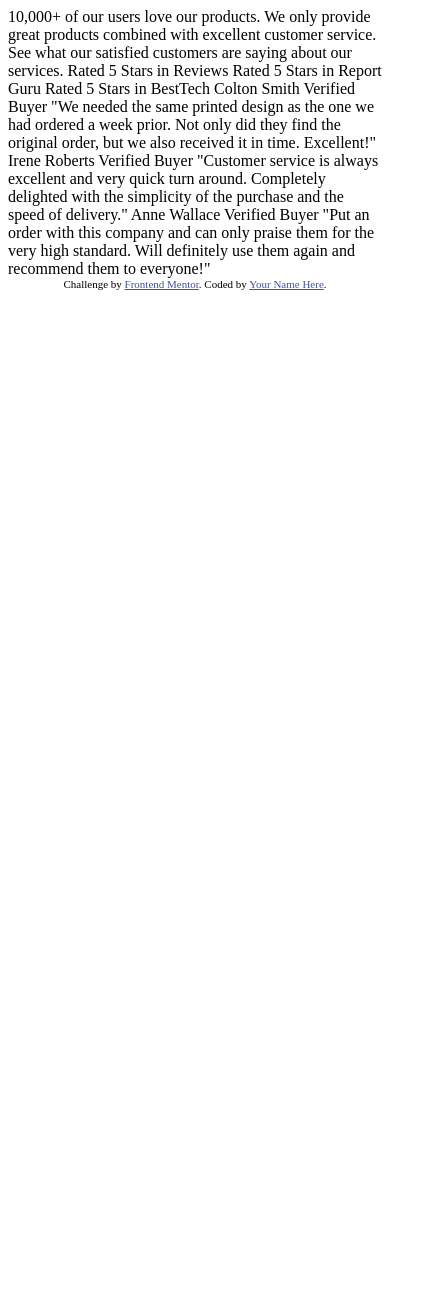
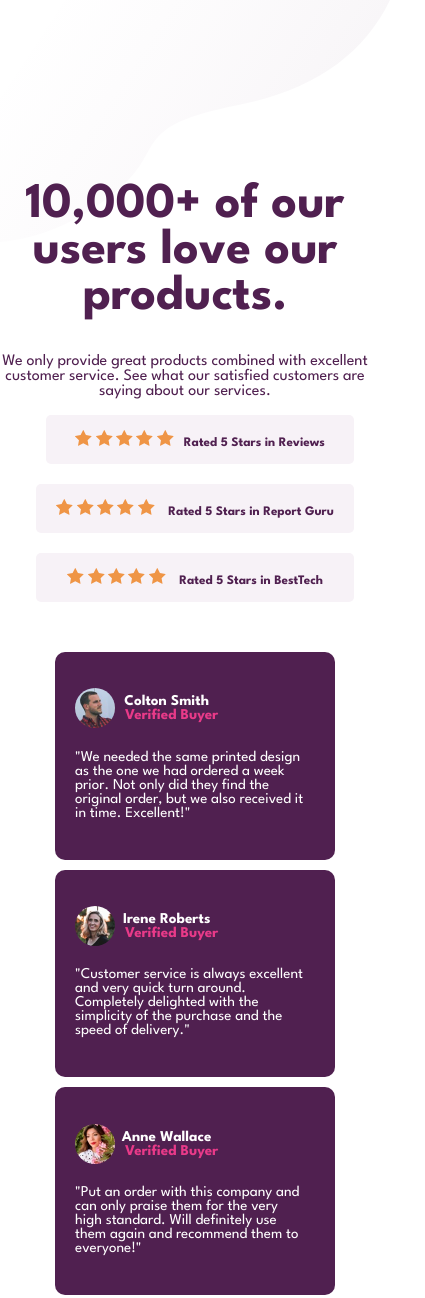
Before and after one commit to Jchosenn/social-proof-section-master, a plain HTML site: page index.html in a window 390 px wide. Shown: the whole page, 425 px wide, since content can reach past the window. Before the commit the page ends 844 px from the top, so only its background shows below. Drawn offline with Linux system fonts and the light colour scheme.

Commit message:
New commit

```diff
--- a/index.html
+++ b/index.html
@@ -3,59 +3,105 @@
   <head>
     <meta charset="UTF-8" />
     <meta name="viewport" content="width=device-width, initial-scale=1.0" />
-    <!-- displays site properly based on user's device -->
-
+    <style>
+      @import url("https://fonts.googleapis.com/css2?family=League+Spartan:wght@100..900&display=swap");
+    </style>
     <link
       rel="icon"
       type="image/png"
       sizes="32x32"
       href="./images/favicon-32x32.png"
     />
-
+    <link rel="stylesheet" href="style.css" />
     <title>Frontend Mentor | Social proof section</title>
-
-    <!-- Feel free to remove these styles or customise in your own stylesheet 👍 -->
-    <style>
-      .attribution {
-        font-size: 11px;
-        text-align: center;
-      }
-      .attribution a {
-        color: hsl(228, 45%, 44%);
-      }
-    </style>
   </head>
   <body>
-    10,000+ of our users love our products.
+    <div class="container">
+      <div class="first-box">
+        <div class="text-content">
+          <h1>10,000+ of our users love our products.</h1>
+          <p>
+            We only provide great products combined with excellent customer
+            service. See what our satisfied customers are saying about our
+            services.
+          </p>
+        </div>
+        <div class="ratings">
+          <p class="rates first">
+            <img src="images/icon-star.svg" alt="" />
+            <img src="images/icon-star.svg" alt="" />
+            <img src="images/icon-star.svg" alt="" />
+            <img src="images/icon-star.svg" alt="" />
+            <img src="images/icon-star.svg" alt="" /><span
+              >Rated 5 Stars in Reviews</span
+            >
+          </p>
 
-    We only provide great products combined with excellent customer service.
-    See what our satisfied customers are saying about our services.
+          <p class="rates second">
+            <img src="images/icon-star.svg" alt="" />
+            <img src="images/icon-star.svg" alt="" />
+            <img src="images/icon-star.svg" alt="" />
+            <img src="images/icon-star.svg" alt="" />
+            <img src="images/icon-star.svg" alt="" /><span>
+              Rated 5 Stars in Report Guru</span
+            >
+          </p>
 
-    Rated 5 Stars in Reviews
-    Rated 5 Stars in Report Guru
-    Rated 5 Stars in BestTech
+          <p class="rates third">
+            <img src="images/icon-star.svg" alt="" />
+            <img src="images/icon-star.svg" alt="" />
+            <img src="images/icon-star.svg" alt="" />
+            <img src="images/icon-star.svg" alt="" />
+            <img src="images/icon-star.svg" alt="" /><span>
+              Rated 5 Stars in BestTech</span
+            >
+          </p>
+        </div>
+      </div>
+      <div class="second-box">
+        <div class="smith-box smith">
+          <div class="customer">
+            <img class="colton" src="images/image-colton.jpg" alt="" />
 
-    Colton Smith
-    Verified Buyer
-    "We needed the same printed design as the one we had ordered a week prior.
-    Not only did they find the original order, but we also received it in time.
-    Excellent!"
+            <h2>
+              Colton Smith <br /><span class="buyer">Verified Buyer</span>
+            </h2>
+          </div>
+          <p>
+            "We needed the same printed design as the one we had ordered a week
+            prior. Not only did they find the original order, but we also
+            received it in time. Excellent!"
+          </p>
+        </div>
+        <div class="smith-box Irene">
+          <div class="customer">
+            <img class="colton" src="images/image-irene.jpg" alt="" />
 
-    Irene Roberts
-    Verified Buyer
-    "Customer service is always excellent and very quick turn around. Completely
-    delighted with the simplicity of the purchase and the speed of delivery."
+            <h2>
+              Irene Roberts <br /><span class="buyer">Verified Buyer</span>
+            </h2>
+          </div>
+          <p>
+            "Customer service is always excellent and very quick turn around.
+            Completely delighted with the simplicity of the purchase and the
+            speed of delivery."
+          </p>
+        </div>
+        <div class="smith-box Anne">
+          <div class="customer">
+            <img class="colton" src="images/image-anne.jpg" alt="" />
 
-    Anne Wallace
-    Verified Buyer
-    "Put an order with this company and can only praise them for the very high
-    standard. Will definitely use them again and recommend them to everyone!"
-
-    <div class="attribution">
-      Challenge by
-      <a href="https://www.frontendmentor.io?ref=challenge" target="_blank"
-        >Frontend Mentor</a
-      >. Coded by <a href="#">Your Name Here</a>.
+            <h2>
+              Anne Wallace <br /><span class="buyer">Verified Buyer</span>
+            </h2>
+          </div>
+          <p>
+            "Put an order with this company and can only praise them for the
+            very high standard. Will definitely use them again and recommend
+            them to everyone!"
+          </p>
+        </div>
+      </div>
     </div>
   </body>
 </html>
--- /dev/null
+++ b/style.css
@@ -0,0 +1,174 @@
+body {
+  font-family: "League Spartan", sans-serif;
+  background-image: url(images/bg-pattern-top-desktop.svg);
+  background-size: contain;
+  background-repeat: no-repeat;
+  margin: 0;
+  background-color: hsl(0, 0%, 100%);
+}
+
+.container {
+  height: 100dvh;
+  display: flex;
+  flex-direction: column;
+  justify-content: center;
+  align-items: center;
+}
+.first-box {
+  display: flex;
+  align-items: center;
+  padding: 0 0 50px 0;
+}
+.text-content {
+  margin-right: 200px;
+}
+.text-content h1 {
+  width: 400px;
+  font-size: 50px;
+  color: hsl(300, 43%, 22%);
+}
+.text-content p {
+  width: 400px;
+  color: hsl(300, 43%, 22%);
+}
+.ratings {
+  display: flex;
+  flex-direction: column;
+  gap: 20px;
+}
+
+.rates {
+  border-radius: 5px;
+  background-color: hsl(300, 24%, 96%);
+  padding: 15px 40px 15px 20px;
+  margin: 0;
+  font-weight: 700;
+  margin-left: 10px;
+  font-size: 14px;
+}
+span {
+  color: hsl(300, 43%, 22%);
+  margin-left: 20px;
+}
+.first {
+  margin-right: 90px;
+}
+.second {
+  margin-left: 40px;
+  margin-right: 40px;
+}
+.third {
+  margin-left: 80px;
+}
+.second-box {
+  display: flex;
+  gap: 30px;
+}
+.smith-box {
+  padding: 30px 30px 40px 30px;
+  background-color: hsl(300, 43%, 22%);
+  border-radius: 10px;
+}
+
+.customer {
+  display: flex;
+  align-items: center;
+  text-align: center;
+}
+
+.colton {
+  width: 40px;
+  border-radius: 50%;
+}
+.customer h2 {
+  color: hsl(0, 0%, 100%);
+  font-size: 15px;
+}
+.buyer {
+  margin-left: 10px;
+  color: hsl(333, 80%, 57%);
+  font-size: 15px;
+}
+.smith-box p {
+  width: 270px;
+  color: hsl(0, 0%, 100%);
+  font-size: 15px;
+  margin-bottom: 0;
+}
+.smith {
+  margin-bottom: 40px;
+}
+.Irene {
+  margin-top: 20px;
+  margin-bottom: 20px;
+}
+.Anne {
+  margin-top: 40px;
+}
+
+@media screen and (max-width: 890px) {
+  .first-box {
+    padding: 0 20px 50px 20px;
+  }
+  .text-content {
+    margin-right: 20px;
+  }
+  .second-box {
+    gap: 10px;
+  }
+  .smith-box {
+    padding: 30px 10px 40px 10px;
+    width: 250px;
+  }
+  .rates {
+    font-size: 13px;
+    padding: 15px 0 15px 20px;
+  }
+  span {
+    margin-left: 10px;
+  }
+  .smith-box p {
+    width: 230px;
+  }
+}
+
+@media screen and (max-width: 658px) {
+  .container {
+    padding: 300px 20px 280px 20px;
+  }
+  .first-box {
+    flex-direction: column;
+    text-align: center;
+  }
+  .rates {
+    font-size: 13px;
+    padding: 15px 20px;
+  }
+  .first {
+    margin-right: 0;
+  }
+  .second {
+    margin-left: 0;
+    margin-right: 0;
+  }
+  .third {
+    margin-left: 0;
+  }
+  .second-box {
+    flex-direction: column;
+    gap: 10px;
+  }
+  .smith-box {
+    padding: 30px 10px 40px 20px;
+  }
+  .smith {
+    margin-bottom: 0;
+  }
+  .Irene {
+    margin-top: 0;
+    margin-bottom: 0;
+  }
+  .Anne {
+    margin-top: 0;
+  }
+}
```
